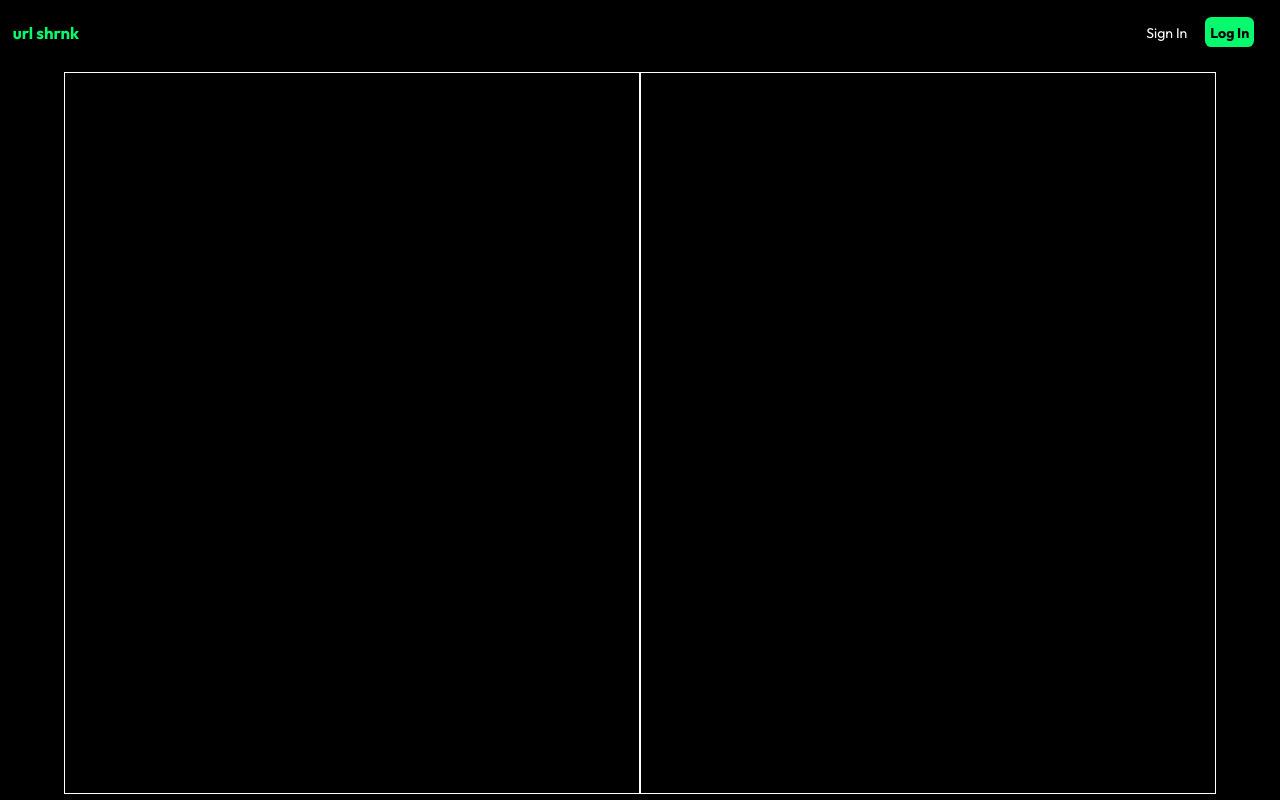
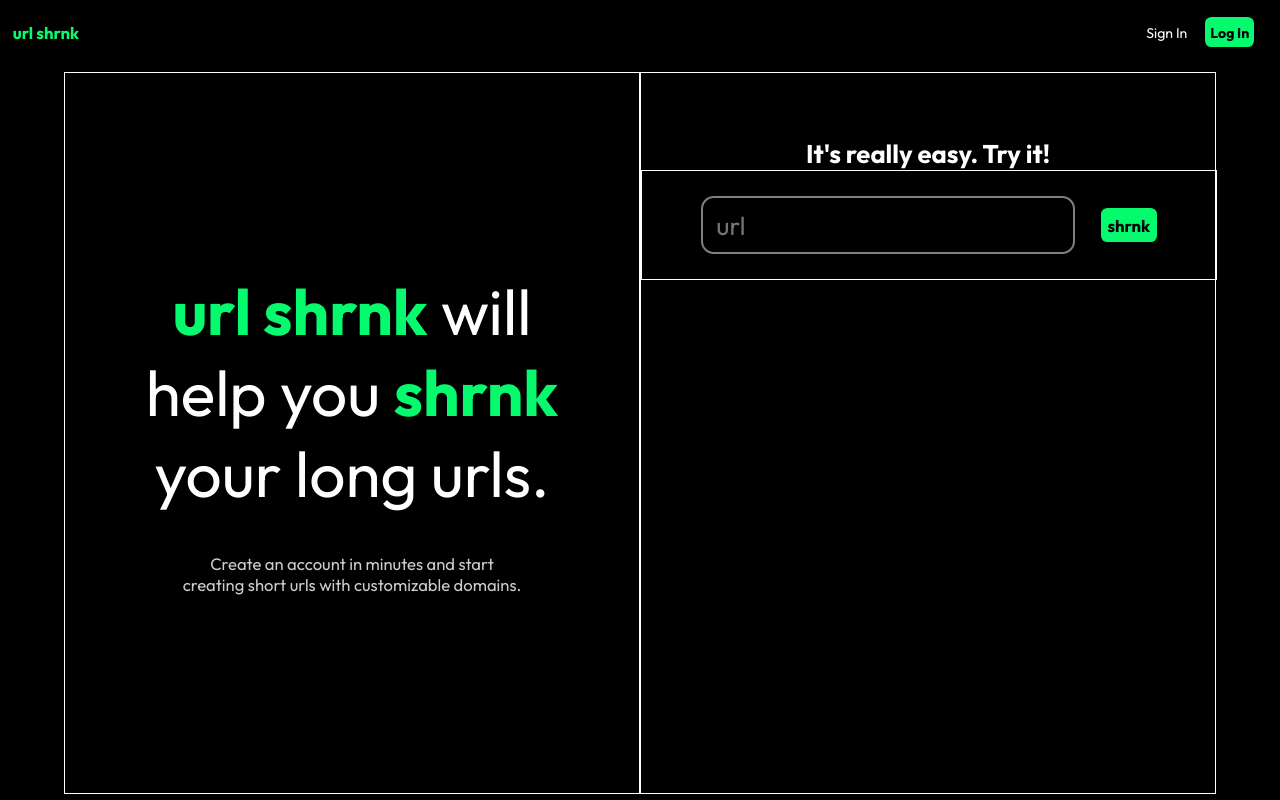
Before and after one commit to ITPG-CODEWARS/codewars-2024-second-round-BrowserCookies, a plain HTML site: page public/index.html in a window 1280 px wide. Drawn offline with Linux system fonts and the light colour scheme.

Commit message:
fourth commit

```diff
--- a/public/index.html
+++ b/public/index.html
@@ -33,7 +33,13 @@
             customizable domains.
           </p>
         </div>
-        <div class="try-div"></div>
+        <div class="try-div">
+          <h2>It's really easy. Try it!</h2>
+          <div class="url-field">
+            <input placeholder="url" type="text">
+            <label>shrnk</label>
+          </div>
+        </div>
       </div>
     </div>
   </body>
--- a/public/style.css
+++ b/public/style.css
@@ -88,6 +88,31 @@ body {
       border: 1px solid white;
       display: flex;
       flex-direction: column;
+
+      h2 {
+        width: 85%;
+        color: var(--fg-color);
+        font-weight: normal;
+        font-size: 5vw;
+        margin-top: auto;
+        margin-inline: auto;
+        text-align: center;
+
+        span {
+          color: var(--accent-color);
+          font-weight: bold;
+        }
+      }
+
+      p {
+        color: rgb(255, 255, 255, 0.8);
+        font-size: 1.3vw;
+        width: 60%;
+        text-align: center;
+        margin-inline: auto;
+        margin-top: 3vw;
+        margin-bottom: auto;
+      }
     }
 
     .try-div {
@@ -96,6 +121,52 @@ body {
       border: 1px solid white;
       display: flex;
       flex-direction: column;
+
+      h2 {
+        color: var(--fg-color);
+        font-size: 2vw;
+        margin-inline: auto;
+        margin-top: 5vw;
+      }
+
+      .url-field {
+        width: 100%;
+        height: 15%;
+        border: 1px solid white;
+        display: flex;
+
+        input {
+          background: transparent;
+          outline: none;
+          border: 2px solid grey;
+          border-radius: 1vw;
+          width: 60%;
+          height: 50%;
+          margin-block: auto;
+          margin-left: auto;
+          margin-right: 1vw;
+          transition: 200ms;
+          font-size: 2vw;
+          color: var(--accent-color);
+          padding-inline: 1vw;
+        }
+
+        label {
+          width: fit-content;
+          height: fit-content;
+          border-radius: 0.5vw;
+          color: var(--bg-color);
+          font-size: 1.3vw;
+          font-weight: bold;
+          background: var(--accent-color);
+          padding: 0.5vw;
+          margin-block: auto;
+          margin-right: auto;
+          margin-left: 1vw;
+          transition: 200ms;
+          cursor: pointer;
+        }
+      }
     }
   }
 }
```
